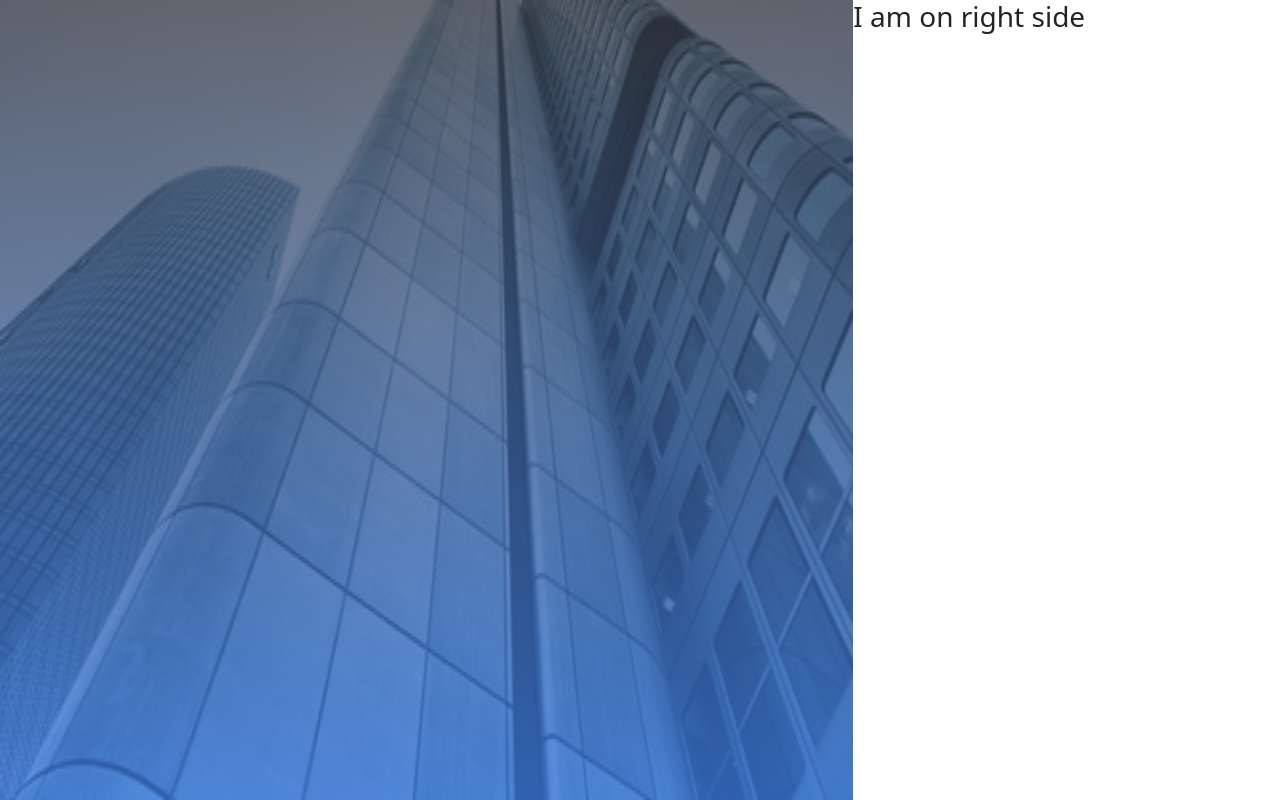
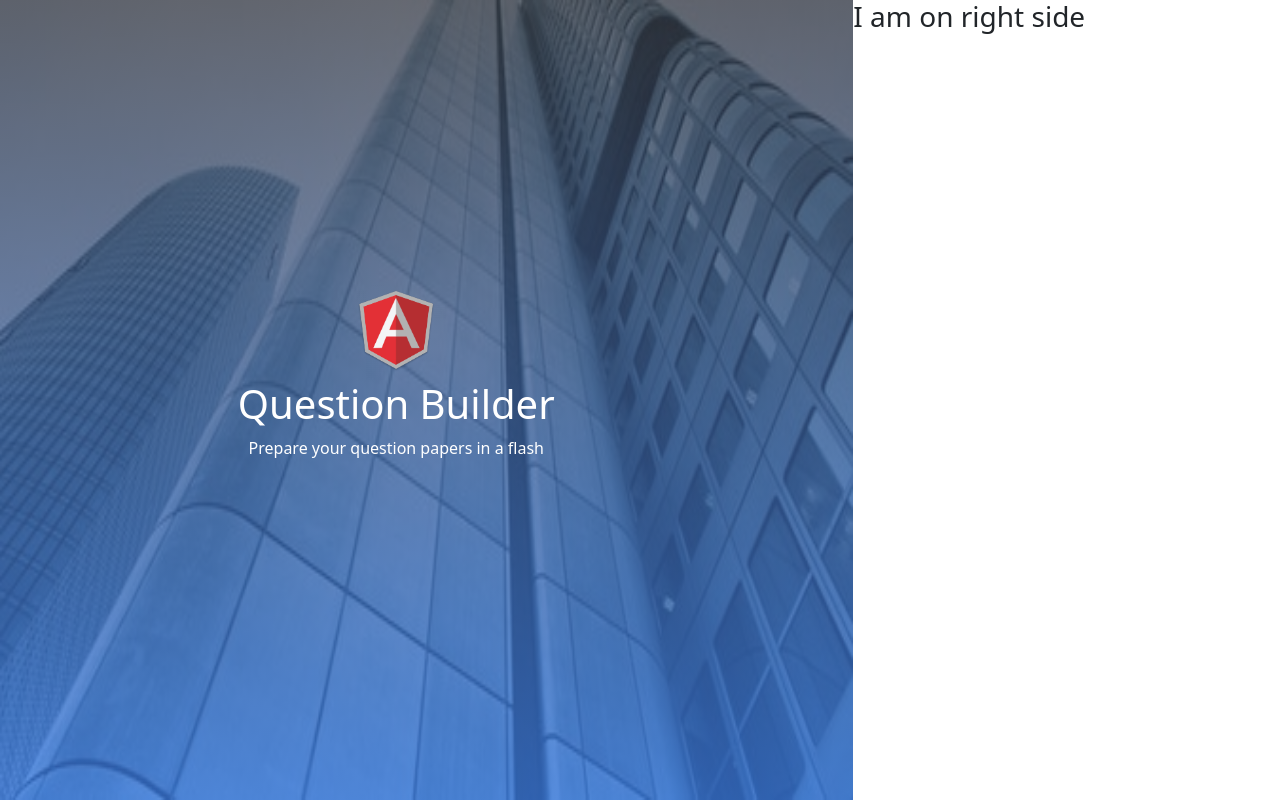
Before and after one commit to HasibGit/Form_Builder, an Angular app: page / in a window 1280 px wide. Built offline with nearby package versions, Linux system fonts and the light colour scheme.

Commit message:
home page left side done

```diff
--- a/src/app/app.component.css
+++ b/src/app/app.component.css
@@ -11,3 +11,14 @@
     opacity: 0.7;
     color: #fff;
 }
+
+.cover-text{
+    position: absolute;
+    top: 35%;
+    right: 35%;
+    color: #fff;
+    display: flex;
+    flex-direction: column;
+    justify-content: center;
+    align-items: center;
+}
--- a/src/app/app.component.html
+++ b/src/app/app.component.html
@@ -2,8 +2,16 @@
   <div class="row min-vh-100">
     <div class="cover col-lg-8 col-md-8 d-lg-block d-md-block d-none p-0">
       <img style="width: 100%; height: 100%;" src="../assets/images/cover_img.jpeg" alt="">
+
       <div class="overlay">
       </div>
+
+      <div class="cover-text">
+        <img style="opacity: 1; height: 100px; width: 100px" src="../assets/images/angular-logo.png" alt="">
+        <h1 style="opacity: 2;">Question Builder</h1>
+        <p>Prepare your question papers in a flash</p>
+      </div>
+
     </div>
     <div class="form col-lg-4 col-md-4 col-12 p-0">
       <h3>I am on right side</h3>
```
Also changed, not shown: src/assets/images/angular-logo.png (added).
